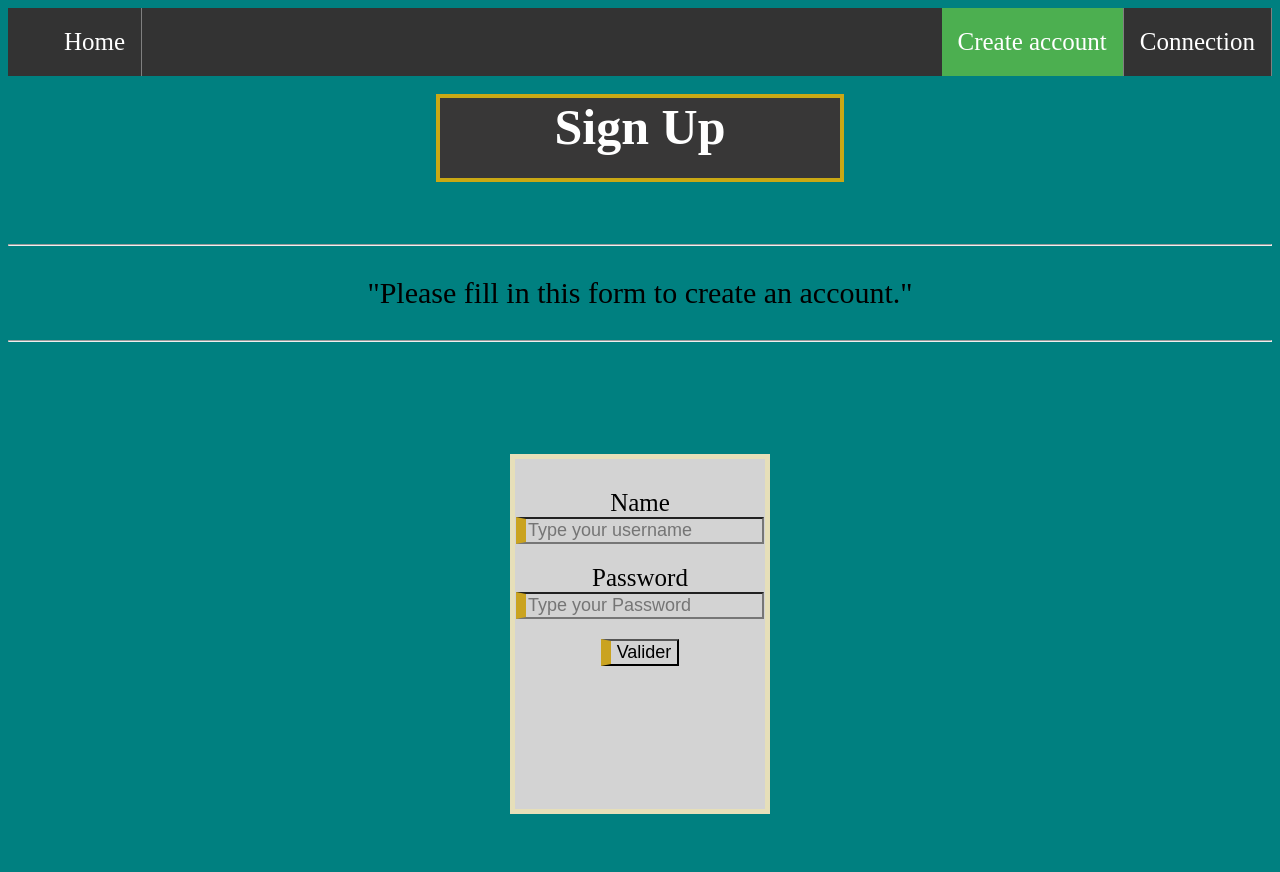
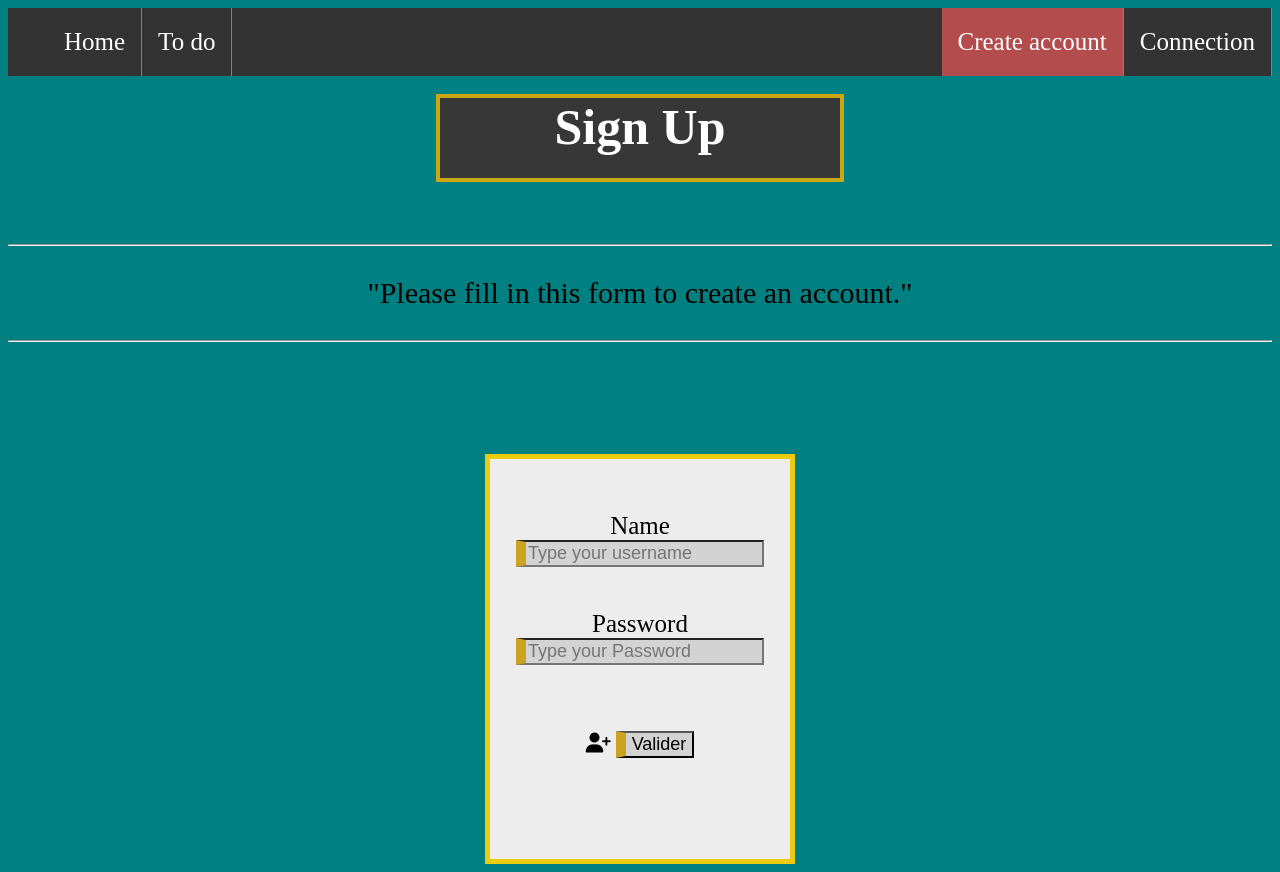
Before and after one commit to LouisCapelle/Epytodo, a Flask app: page /add_user in a window 1280 px wide. Before the commit the page ends 814 px from the top, so only its background shows below. Run offline with Flask 2, Linux system fonts and the light colour scheme; some libraries are stand-ins or nearby versions.

Commit message:
add bar menu

```diff
--- a/epytodo/static/templates.css
+++ b/epytodo/static/templates.css
@@ -19,8 +19,8 @@ html {
 
 .box {
     margin-top: 50px;
-    border: 5px solid rgb(230, 223, 185);
-    background-color: lightgray;
+    border: 5px solid rgb(236, 203, 13);
+    background-color: rgba(243, 239, 239, 0.979);
     margin-left: auto;
     margin-right: auto;
     width: 300px;
@@ -29,12 +29,12 @@ html {
 
 .box_two {
     margin-top: 50px;
-    border: 5px solid rgb(230, 223, 185);
-    background-color: lightgray;
+    border: 5px solid rgb(236, 203, 13);
+    background-color: rgba(243, 239, 239, 0.979);
     margin-left: auto;
     margin-right: auto;
-    width: 250px;
-    height: 350px;
+    width: 300px;
+    height: 400px;
 }
 
 i {
@@ -71,7 +71,7 @@ li a {
 }
 
 .active {
-    background-color: #4CAF50;
+    background-color: hsl(0, 40%, 50%);
 }
 
 li a:hover {
--- a/epytodo/templates/add_user.html
+++ b/epytodo/templates/add_user.html
@@ -2,6 +2,7 @@
 <html lang="en-US">
     <head>
         <link rel="stylesheet" type="text/css" href="../static/templates.css">
+        <script src="https://kit.fontawesome.com/a076d05399.js"></script>
         <meta charset="utf-8">
         <title>&lt;Web&gt; add_user</title>
     </head>
@@ -16,6 +17,9 @@
             <form name="x" action="add_user.html" method="get">
                 <li style="float:right"><a class="active" href="./add_user.html">Create account</a></li>
             </form>
+            <form name="x" action="to_do.html" method="get">
+                <li><a href="./to_do.html">To do</a></li>
+            </form>
             </ul>
         <br/>
         <h1>Sign Up</h1>
@@ -24,17 +28,21 @@
         <br/><br/><br/>
         <div class="box_two">
             <list class="name" >
+                <br/>
                 <label for="name">Name</label>
                 <br/>
                 <input type="text" placeholder="Type your username" id="user_name" name="user_name">
             </list>
             <pre></pre>
             <list class="password">
+                <br/>
                 <label for="password">Password</label>
                 <br/>
                     <input type="password" placeholder="Type your Password" id="password" name="user_password">
                 <pre></pre>
                     <script src="../static/user.js"></script>
+                    <br/><br/>
+                    <i class="fas fa-user-plus"></i>
                     <input type="submit" value="Valider" onclick="create_user();" />
             </list>
         </div>
--- a/epytodo/templates/home.html
+++ b/epytodo/templates/home.html
@@ -16,6 +16,9 @@
             <form name="x" action="add_user.html" method="get">
                 <li style="float:right"><a href="./add_user.html">Create account</a></li>
             </form>
+            <form name="x" action="to_do.html" method="get">
+                <li><a href="./to_do.html">To do</a></li>
+            </form>
             </ul>
         <br/><br/><br/><br/>
         <h1>TO DO</h1>
--- a/epytodo/templates/to_do.html
+++ b/epytodo/templates/to_do.html
@@ -15,6 +15,9 @@
             </form>
             <form name="x" action="add_user.html" method="get">
                 <li style="float:right"><a href="./add_user.html">Create account</a></li>
+            </form>
+            <form name="x" action="to_do.html" method="get">
+                <li><a class="active" href="./to_do.html">To do</a></li>
             </form>
             </ul>
         <br/><br/><br/><br/>
```
Also changed, not shown: epytodo/templates/templates.html (+8 -5 lines).
